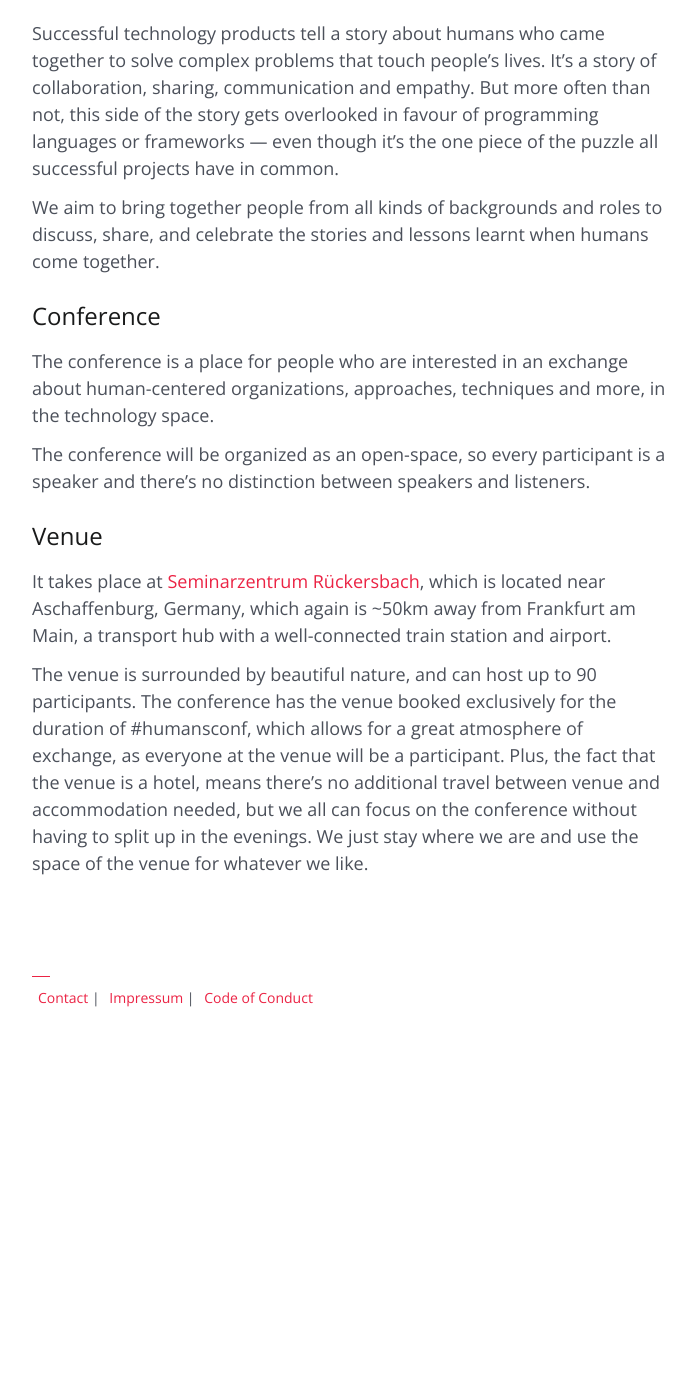
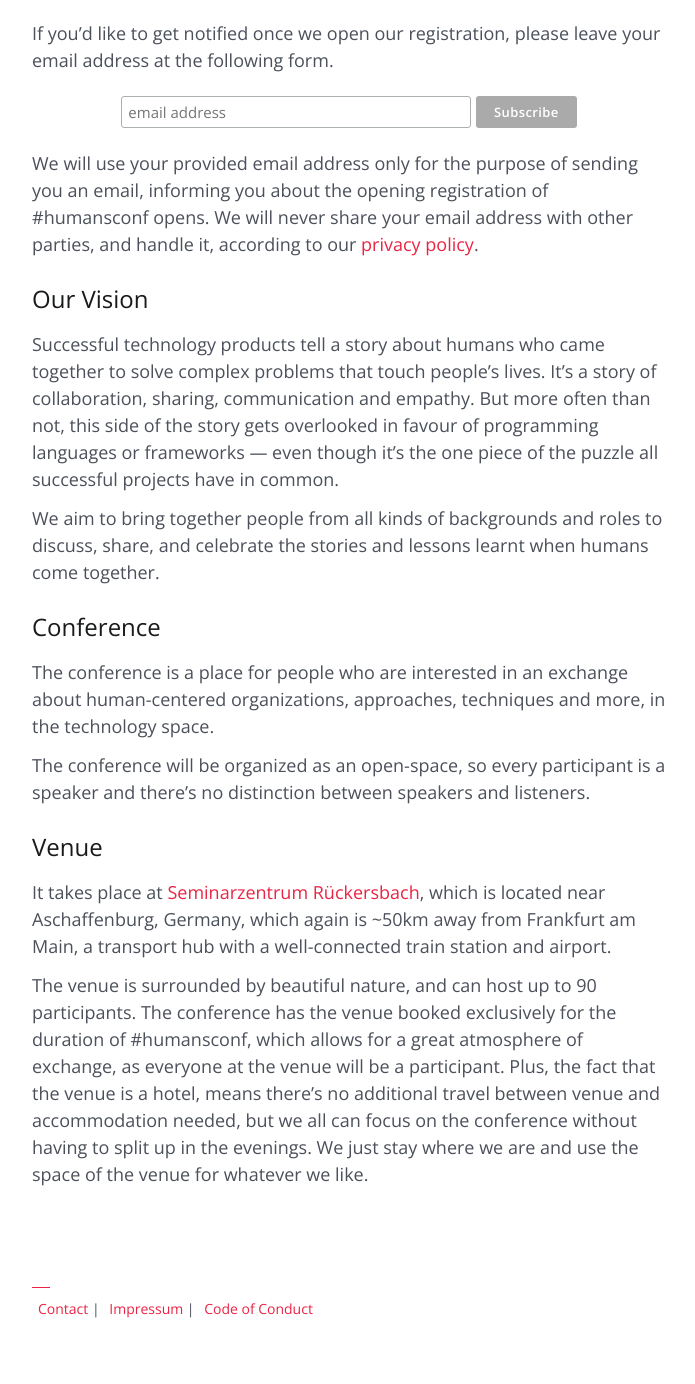
Before and after one commit to humansconf/humansconf.org, a Jekyll site: the page built from index.md, in a window 1280 px wide. Shown: the part 709-2093 px from the top of the page, without its empty margins (291-986 px from the left). Built offline with Jekyll 4.4.1, drawn with Linux system fonts in a browser that asks for light colours; before the commit the page ends 1782 px from its top, so only the background shows below that.

Commit message:
add mailchimp signup form

```diff
--- a/_includes/header.html
+++ b/_includes/header.html
@@ -5,7 +5,6 @@
     <ul>
       <li><a href="index.html" title="Home">Home</a></li>
       <li><a href="code-of-conduct.html" title="Code of Conduct">Code of Conduct</a></li>
-      <li><a href="credits.html" title="Credits &amp; Sources">Credits &amp; Sources</a></li>
     </ul>
   </nav>
 </header>
--- /dev/null
+++ b/_includes/mailchimp-interest-form.html
@@ -0,0 +1,43 @@
+<!-- Begin Mailchimp Signup Form -->
+<style type="text/css">
+    /* Add your own Mailchimp form style overrides in your site stylesheet or in this style block.
+       We recommend moving this block and the preceding CSS link to the HEAD of your HTML file. */
+#mc_embed_signup form {text-align:center; padding:10px 0 10px 0;}
+.mc-field-group { display: inline-block; } /* positions input field horizontally */
+#mc_embed_signup input.email {font-family:"Open Sans","Helvetica Neue",Arial,Helvetica,Verdana,sans-serif; font-size:
+15px; border: 1px solid #ABB0B2;  -webkit-border-radius: 3px; -moz-border-radius: 3px; border-radius: 3px; color:
+#343434; background-color: #fff; box-sizing:border-box; height:32px; padding: 0px 0.4em; display: inline-block; margin:
+0; width:350px; vertical-align:top;}
+#mc_embed_signup label {display:block; font-size:16px; padding-bottom:10px; font-weight:bold;}
+#mc_embed_signup .clear {display: inline-block;} /* positions button horizontally in line with input */
+#mc_embed_signup .button {font-size: 13px; border: none; -webkit-border-radius: 3px; -moz-border-radius: 3px;
+border-radius: 3px; letter-spacing: .03em; color: #fff; background-color: #aaa; box-sizing:border-box; height:32px;
+line-height:32px; padding:0 18px; display: inline-block; margin: 0; transition: all 0.23s ease-in-out 0s;}
+#mc_embed_signup .button:hover {background-color:#777; cursor:pointer;}
+#mc_embed_signup div#mce-responses {float:left; top:-1.4em; padding:0em .5em 0em .5em; overflow:hidden;
+width:90%;margin: 0 5%; clear: both;}
+#mc_embed_signup div.response {margin:1em 0; padding:1em .5em .5em 0; font-weight:bold; float:left; top:-1.5em;
+z-index:1; width:80%;}
+#mc_embed_signup #mce-error-response {display:none;}
+#mc_embed_signup #mce-success-response {color:#529214; display:none;}
+#mc_embed_signup label.error {display:block; float:none; width:auto; margin-left:1.05em; text-align:left; padding:.5em
+0;}
+@media (max-width: 768px) {
+  #mc_embed_signup input.email {width:100%; margin-bottom:5px;}
+  #mc_embed_signup .clear {display: block; width: 100% }
+  #mc_embed_signup .button {width: 100%; margin:0; }
+}
+</style>
+<div id="mc_embed_signup">
+<form action="https://humansconf.us4.list-manage.com/subscribe/post?u=a3972cda6bf37f02eb1b5ab12&id=47ad696556" method="post" id="mc-embedded-subscribe-form" name="mc-embedded-subscribe-form" class="validate" target="_blank" novalidate>
+    <div id="mc_embed_signup_scroll">
+
+    <input type="email" value="" name="EMAIL" class="email" id="mce-EMAIL" placeholder="email address" required>
+    <!-- real people should not fill this in and expect good things - do not remove this or risk form bot signups-->
+    <div style="position: absolute; left: -5000px;" aria-hidden="true"><input type="text" name="b_a3972cda6bf37f02eb1b5ab12_47ad696556" tabindex="-1" value=""></div>
+    <div class="clear"><input type="submit" value="Subscribe" name="subscribe" id="mc-embedded-subscribe" class="button"></div>
+    </div>
+</form>
+</div>
+
+<!--End mc_embed_signup-->
--- a/index.md
+++ b/index.md
@@ -6,6 +6,16 @@
   <div class="meta"><b>May 21-23, 2020</b> at Seminarzentrum Rückersbach</div>
 title: "#humansconf"
 ---
+
+## Get notified
+
+If you'd like to get notified once we open our registration, please leave your email address at the following form.
+
+{% include mailchimp-interest-form.html %}
+
+We will use your provided email address only for the purpose of sending you an email, informing you about the
+opening registration of #humansconf opens. We will never share your email address with other parties, and handle it,
+according to our [privacy policy](/impressum).
 
 ## Our Vision
 
```
